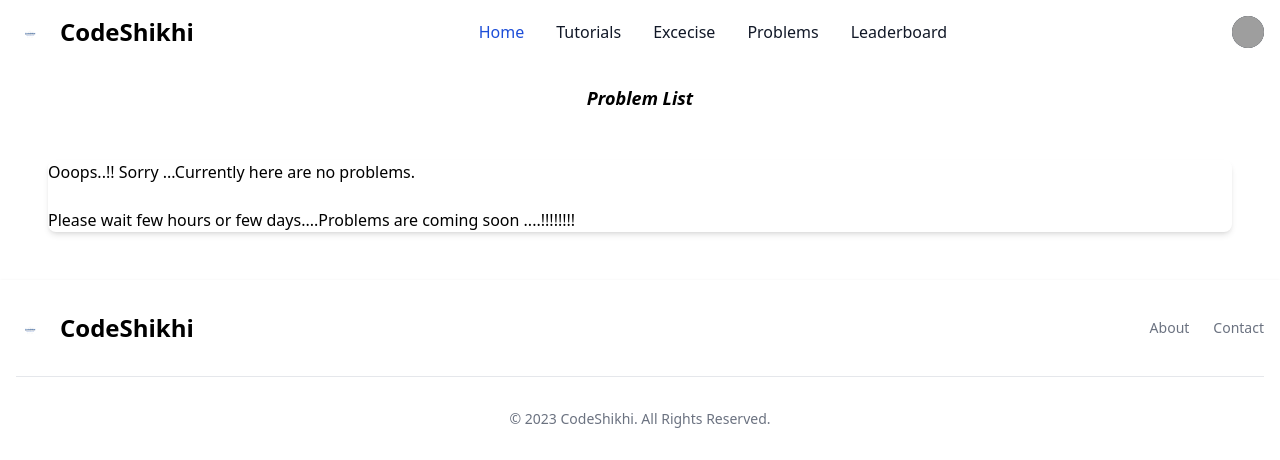
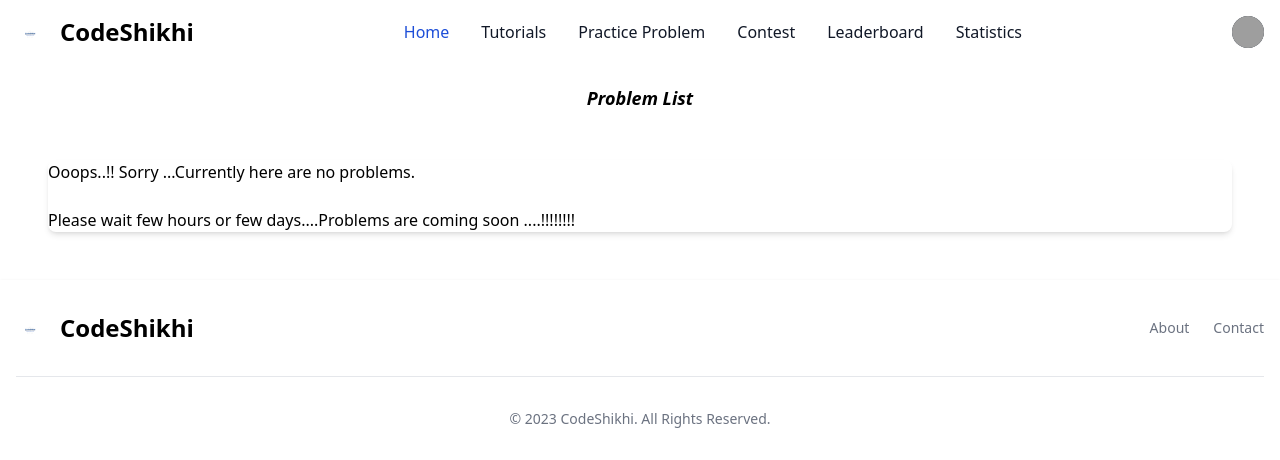
Before and after one commit to jobayer141856/CSE400_Project_Flask_CodeShikhi, a Flask app: page /problems in a window 1280 px wide. Shown: the top 460 px of the page. Run offline with Flask 3, Linux system fonts and the light colour scheme; data that the repository does not hold is empty; some libraries are stand-ins or nearby versions; grey boxes are pictures that could not be loaded.

Commit message:
navbar_update

```diff
--- a/app/routes/admin.py
+++ b/app/routes/admin.py
@@ -33,7 +33,6 @@ def admin_problemset():
             probs.append(prob_view["output"])
             is_prob = True
     return render_template("admin_problemset.html", **locals())
-
 
 @app.route('/add_problem', methods=['GET', "POST"])
 def admin_add_problem():
@@ -73,7 +72,6 @@ def edit(s):
 
     return render_template("admin_update_problem.html", **locals())
 
-
 @app.route('/delete/<string:s>', methods=['GET', "POST"])
 def delete(s):
     s =str(s)
--- a/app/templates/footer.html
+++ b/app/templates/footer.html
@@ -9,7 +9,6 @@
                 <li>
                     <a href="#" class="mr-4 hover:underline md:mr-6">About</a>
                 </li>
-
                 <li>
                     <a href="#" class="hover:underline">Contact</a>
                 </li>
--- a/app/templates/navbar.html
+++ b/app/templates/navbar.html
@@ -44,13 +44,16 @@
           <a href="/c_tutorial" target="_blank" class="block py-2 pl-3 pr-4 text-gray-900 rounded hover:bg-gray-100 md:hover:bg-transparent md:hover:text-blue-700 md:p-0 dark:text-white md:dark:hover:text-blue-500 dark:hover:bg-gray-700 dark:hover:text-white md:dark:hover:bg-transparent dark:border-gray-700">Tutorials</a>
         </li>
         <li>
-          <a href="/tutorials.html" class="block py-2 pl-3 pr-4 text-gray-900 rounded hover:bg-gray-100 md:hover:bg-transparent md:hover:text-blue-700 md:p-0 dark:text-white md:dark:hover:text-blue-500 dark:hover:bg-gray-700 dark:hover:text-white md:dark:hover:bg-transparent dark:border-gray-700">Excecise</a>
+          <a href="/problems" class="block py-2 pl-3 pr-4 text-gray-900 rounded hover:bg-gray-100 md:hover:bg-transparent md:hover:text-blue-700 md:p-0 dark:text-white md:dark:hover:text-blue-500 dark:hover:bg-gray-700 dark:hover:text-white md:dark:hover:bg-transparent dark:border-gray-700">Practice Problem</a>
         </li>
         <li>
-          <a href="/problems" class="block py-2 pl-3 pr-4 text-gray-900 rounded hover:bg-gray-100 md:hover:bg-transparent md:hover:text-blue-700 md:p-0 dark:text-white md:dark:hover:text-blue-500 dark:hover:bg-gray-700 dark:hover:text-white md:dark:hover:bg-transparent dark:border-gray-700">Problems</a>
+          <a href="#" class="block py-2 pl-3 pr-4 text-gray-900 rounded hover:bg-gray-100 md:hover:bg-transparent md:hover:text-blue-700 md:p-0 dark:text-white md:dark:hover:text-blue-500 dark:hover:bg-gray-700 dark:hover:text-white md:dark:hover:bg-transparent dark:border-gray-700">Contest</a>
         </li>
         <li>
           <a href="#" class="block py-2 pl-3 pr-4 text-gray-900 rounded hover:bg-gray-100 md:hover:bg-transparent md:hover:text-blue-700 md:p-0 dark:text-white md:dark:hover:text-blue-500 dark:hover:bg-gray-700 dark:hover:text-white md:dark:hover:bg-transparent dark:border-gray-700">Leaderboard</a>
+        </li>
+        <li>
+          <a href="#" class="block py-2 pl-3 pr-4 text-gray-900 rounded hover:bg-gray-100 md:hover:bg-transparent md:hover:text-blue-700 md:p-0 dark:text-white md:dark:hover:text-blue-500 dark:hover:bg-gray-700 dark:hover:text-white md:dark:hover:bg-transparent dark:border-gray-700">Statistics</a>
         </li>
       </ul>
     </div>
```
